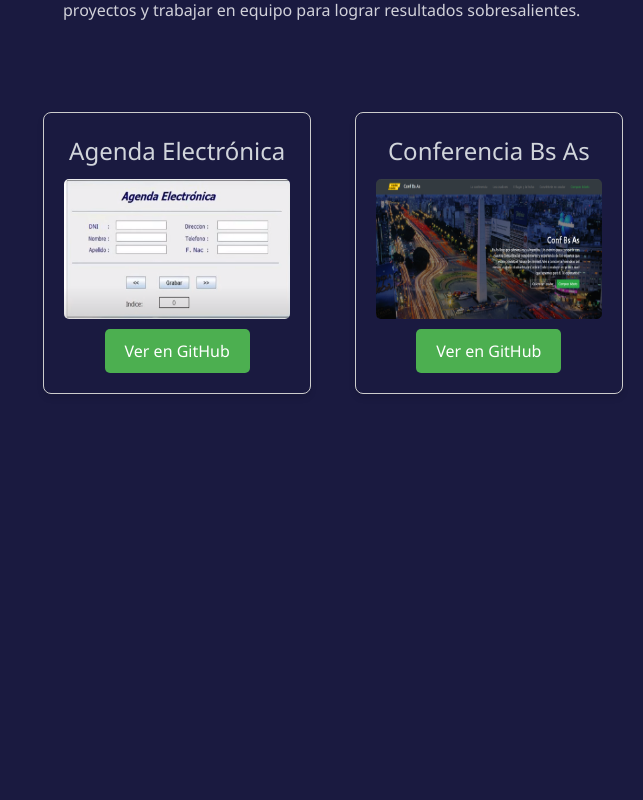
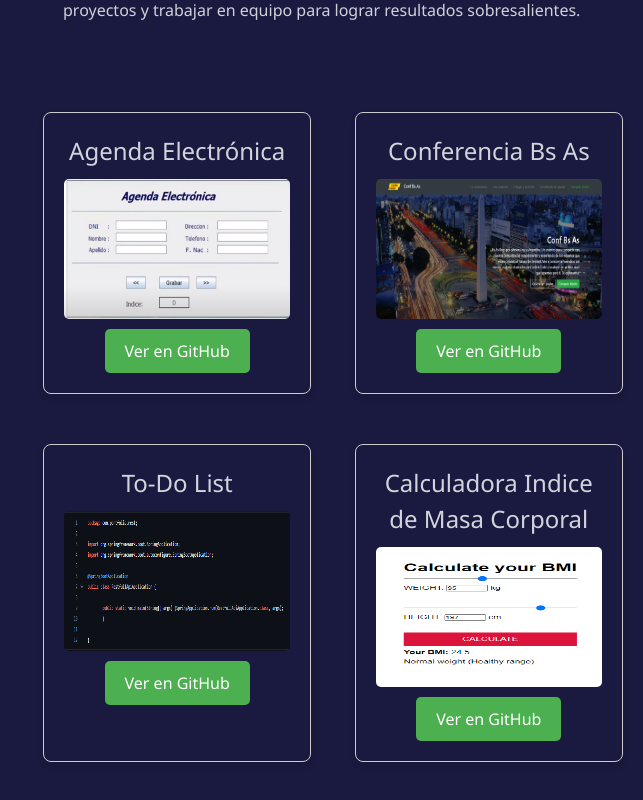
Before and after one commit to EdGhioldi/Portfolio, a plain HTML site: page index.html in a window 1280 px wide. Shown: the part 582-1382 px from the top of the page, without its empty margins (637-1280 px from the left). Before the commit the page ends 1046 px from the top, so only its background shows below. Drawn offline with nearby package versions, Linux system fonts and the light colour scheme.

Commit message:
Se agregaron 2 nuevos proyectos

```diff
--- a/index.html
+++ b/index.html
@@ -154,11 +154,28 @@
                         <a href="https://github.com/EdGhioldi/AgendaElectronica" target="_blank" class="ver-proyecto">Ver en GitHub</a>
                     </div>
 
-                <!-- Proyecto 2: Otro Proyecto -->
+                <!-- Proyecto 2: Conferencia Bs As -->
                     <div class="project-entry">
                         <h2>Conferencia Bs As</h2>
-                        <img src="images/proyecto-conferenciaBsAs.png" alt="Screenshot 1">
+                        <img src="images/proyecto-conferenciaBsAs.png" alt="Screenshot 2">
                         <a href="https://fabrefacundo.github.io/TrabajoFrontEnd/index.html" target="_blank">Ver en GitHub</a>
+                    </div>
+                </div>
+                <!-- Proyecto 3: To Do List -->
+                <div class="segunda-linea-proyectos">
+                    <div class="project-entry">
+                        <h2>To-Do List</h2>
+                    <!-- Imágenes o capturas de pantalla del proyecto -->
+                        <img src="images/proyceto-todoList.png" alt="Screenshot 3">
+                    <!-- Enlace al repositorio de GitHub -->
+                        <a href="https://github.com/EdGhioldi/ToDoList" target="_blank" class="ver-proyecto">Ver en GitHub</a>
+                    </div>
+
+                <!-- Proyecto 4: IBM Calculator -->
+                    <div class="project-entry">
+                        <h2>Calculadora Indice de Masa Corporal</h2>
+                        <img src="images/proyecto-bmi.png" alt="Screenshot 4">
+                        <a href="https://github.com/EdGhioldi/BMI-Calculator" target="_blank">Ver en GitHub</a>
                     </div>
                 </div>
 
--- a/styles/style.css
+++ b/styles/style.css
@@ -164,7 +164,7 @@ body {
 
 
 /* Agregado: Estilos para la sección de proyectos */
-.primer-linea-proyectos{
+.primer-linea-proyectos, .segunda-linea-proyectos{
     display: flex;
     justify-content: space-between; /* Alinea los proyectos en línea y separados */
     margin-bottom: 30px;
@@ -182,5 +182,3 @@ body {
     height: 140px;
     border-radius: 5px; /* Añadido: Bordes redondeados */
 }
-
-/* Repite este bloque para los demás proyectos */
```
Also changed, not shown: images/proyceto-todoList.png (added), images/proyecto-bmi.png (added).
